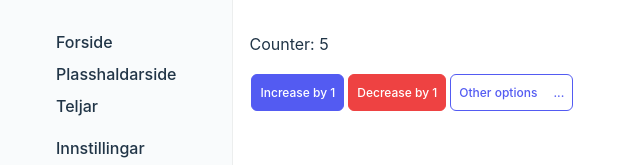
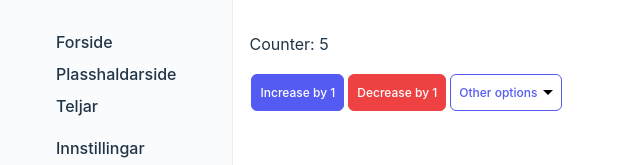
Before and after one commit to DarthMikke/design-demo, a React (Vite) app: page /counter in a window 1280 px wide. Shown: the top 165 px of the page, without its empty margins (0-640 px from the left). Built offline with nearby package versions, Linux system fonts and the light colour scheme; the HTML template or start-up script is replaced by a standard one.

Commit message:
Dropdown arrow style

```diff
--- a/src/components/Dropdown.tsx
+++ b/src/components/Dropdown.tsx
@@ -10,8 +10,8 @@ function Dropdown ({title, children, type, onClick}: {
 
   return <div className={`button dropdown ${type ?? ""}`}>
     { title && <button onClick={onClick}>{ title }</button> }
-    <button onClick={() => { setOpen(!isOpen) } }>...
-    { <ul className={`dropdown__list ${isOpen ? "open" : ""}`}>{ React.Children.toArray(children).map((x) => <li className="dropdown__item">{x}</li>) }</ul> }
+    <button className={`menu-toggle ${isOpen ? "open" : ""}`} onClick={() => { setOpen(!isOpen) } } aria-label={ "open submenu" }>
+    { <ul className={`dropdown__list`}>{ React.Children.toArray(children).map((x) => <li className="dropdown__item">{x}</li>) }</ul> }
     </button>
   </div>
 }
--- a/src/components/styles/Dropdown.scss
+++ b/src/components/styles/Dropdown.scss
@@ -16,6 +16,30 @@
     border: 0;
   }
 
+  button.menu-toggle {
+    position: relative;
+
+    &::before {
+      content: "";
+      opacity: 1;
+      position: absolute;
+      right: 8px;
+      top: 3px;
+
+      border: 5px solid transparent;
+
+      border-top-color: black;
+
+      display: block;
+      width: 0px;
+      height: 0px;
+    }
+
+    &.open::before {
+      transform: rotate(180deg);
+      top: -2px;
+    }
+  }
   &__list {
     opacity: 0;
     pointer-events: none;
```
